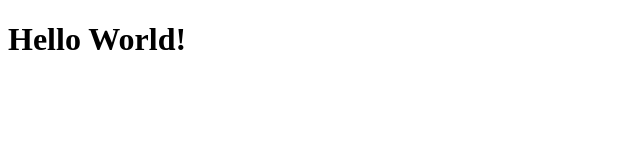
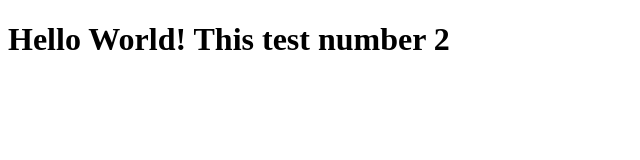
Before and after one commit to ChrisFroli/coursera-test, a plain HTML site: page site/index.html in a window 1280 px wide. Shown: the whole page, without its empty margins (0-640 px from the left). Drawn offline with Linux system fonts and the light colour scheme.

Commit message:
Small addition to my page

```diff
--- a/site/index.html
+++ b/site/index.html
@@ -4,6 +4,6 @@
 	<title>Coursera test!</title>
 </head>
 <body>
-<H1>Hello World!</H1>
+<H1>Hello World! This test number 2</H1>
 </body>
 </html>
```
